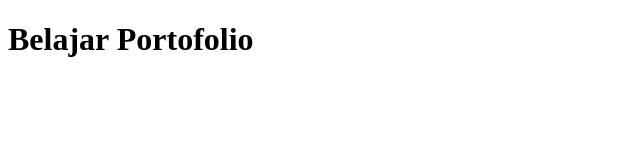
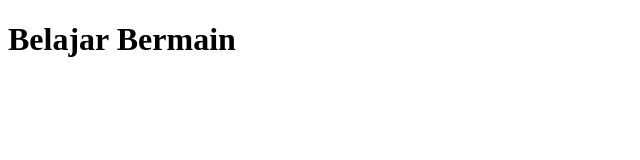
Before and after one commit to Ary-Asyari/latihan-git, a plain HTML site: page portofolio.html in a window 1280 px wide. Shown: the full height of the page, 0-640 px from the left. Drawn offline with Linux system fonts and the light colour scheme.

Commit message:
file portofolio.html Diubah isinya pada line 6 dan 9

```diff
--- a/portofolio.html
+++ b/portofolio.html
@@ -3,10 +3,10 @@
 <head>
     <meta charset="UTF-8">
     <meta name="viewport" content="width=device-width, initial-scale=1.0">
-    <title>Belajar Portofolio</title>
+    <title>Belajar Bermain</title>
 </head>
 <body>
-    <h1>Belajar Portofolio</h1>
+    <h1>Belajar Bermain</h1>
 
 </body>
 </html>
```
